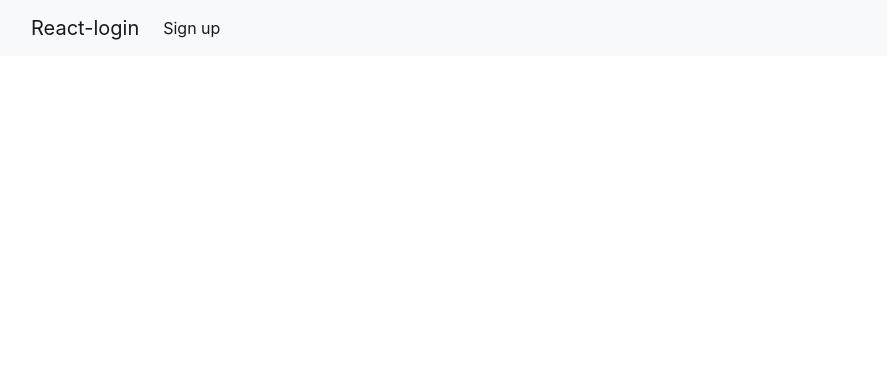
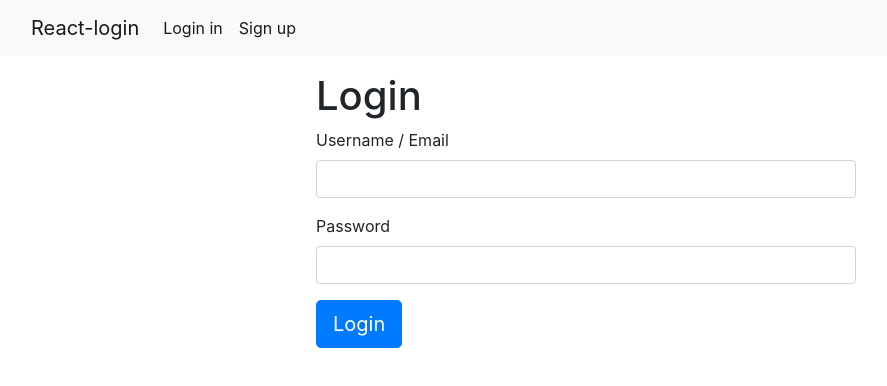
Before and after one commit to kitety/react-login, a React (Create React App) app in the folder client/: page /login in a window 1280 px wide. Shown: the top 386 px of the page, without its empty margins (54-941 px from the left). Built offline with nearby package versions, Linux system fonts and the light colour scheme.

Commit message:
登录表单页面

```diff
--- a/client/src/components/NavigetionBar.js
+++ b/client/src/components/NavigetionBar.js
@@ -13,9 +13,11 @@
           <div className="collapse navbar-collapse" id="navbarsExample03">
             <ul className="navbar-nav mr-auto">
               <li className="nav-item active">
+                <Link className="nav-link" to="/login">Login in <span className="sr-only">(current)</span></Link>
+              </li>
+              <li className="nav-item active">
                 <Link className="nav-link" to="/signup">Sign up <span className="sr-only">(current)</span></Link>
               </li>
-
             </ul>
           </div>
         </div>
--- /dev/null
+++ b/client/src/components/login/LoginForm.js
@@ -0,0 +1,65 @@
+import React, { Component } from 'react';
+import classnames from 'classnames'
+import validateInput from '../../utils/validations/login'
+
+class LoginForm extends Component {
+  constructor(props) {
+    super(props)
+    this.state = {
+      identifier: '',
+      password: '',
+      errors: {},
+      isLoading: false
+    }
+  }
+  onChange = (e) => {
+    this.setState({ [e.target.name]: e.target.value })
+  }
+  isValid = () => {
+    const { errors, isValid } = validateInput(this.state)
+    if (!isValid) {
+      this.setState({ errors })
+    }
+    return isValid;
+  }
+  onSubmit = e => {
+    e.preventDefault();
+    if (this.isValid()) {
+    }
+  }
+  render() {
+    const { identifier, password, errors, isLoading } = this.state
+    return (
+      <form onSubmit={this.onSubmit}>
+        <h1>Login</h1>
+        <div className="form-group">
+          <label className="control-label">Username / Email</label>
+          <input
+            value={identifier}
+            onChange={this.onChange}
+            type="text"
+            name="identifier"
+            className={classnames("form-control", { "is-invalid": errors.identifier })}
+          />
+          {errors.identifier && <span className="form-text text-muted">{errors.identifier}</span>}
+        </div>
+        <div className="form-group">
+          <label className="control-label">Password</label>
+          <input
+            value={password}
+            onChange={this.onChange}
+            type="password"
+            name="password"
+            className={classnames("form-control", { "is-invalid": errors.password })}
+          />
+          {errors.password && <span className="form-text text-muted">{errors.password}</span>}
+        </div>
+        <div className="form-group">
+          <button className="btn btn-primary btn-lg" disabled={isLoading}>Login</button>
+        </div>
+      </form>
+    );
+  }
+}
+
+export default LoginForm;
--- /dev/null
+++ b/client/src/components/login/LoginPage.js
@@ -0,0 +1,18 @@
+import React, { Component } from 'react';
+import LoginForm from './LoginForm'
+
+class LoginPage extends Component {
+  render() {
+    return (
+      <div className="row">
+        <div className="col-sm-3"></div>
+        <div className="col-sm-6">
+          <LoginForm />
+        </div>
+        <div className="col-sm-3"></div>
+      </div>
+    );
+  }
+}
+
+export default LoginPage;
--- a/client/src/routers.js
+++ b/client/src/routers.js
@@ -2,9 +2,11 @@
 import { Route } from 'react-router-dom'
 import App from './components/App'
 import SignupPage from './components/signup/SignupPage'
+import LoginPage from './components/login/LoginPage'
 export default (
   <div className="container">
     <Route exact path="/" component={App} />
     <Route exact path="/signup" component={SignupPage} />
+    <Route exact path="/login" component={LoginPage} />
   </div>
 )
--- /dev/null
+++ b/client/src/utils/validations/login.js
@@ -0,0 +1,17 @@
+import validator from 'validator'
+import isEmpty from 'lodash/isEmpty'
+
+const validate = (data) => {
+  let errors = {}
+  if (validator.isEmpty(data.identifier)) {
+    errors.identifier = "This field is required"
+  }
+  if (validator.isEmpty(data.password)) {
+    errors.password = "This field is required"
+  }
+  return {
+    errors,
+    isValid: isEmpty(errors)
+  }
+}
+export default validate;
```
